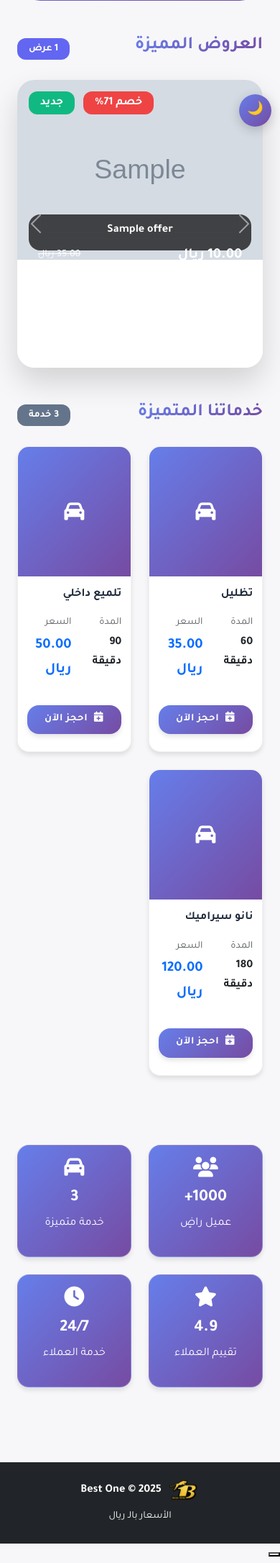
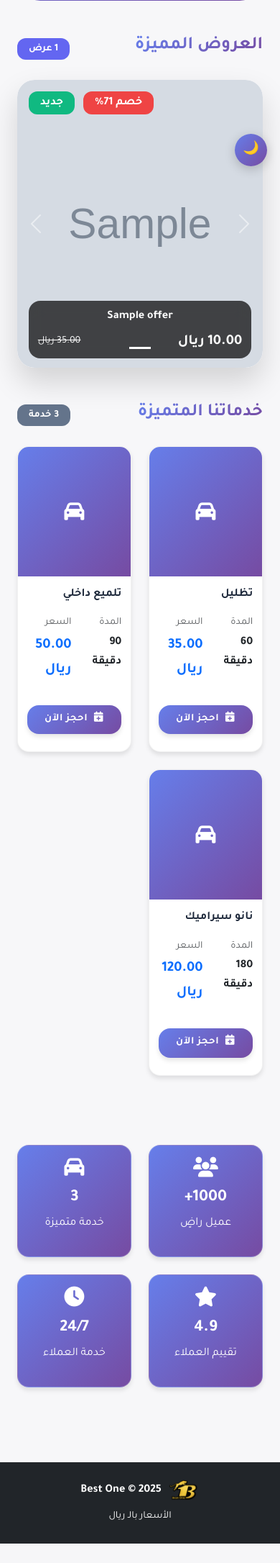
Before and after one commit to king28mohammed20-hash/bestone, a Flask app: page / in a window 390 px wide. Shown: the part 588-2760 px from the top of the page at 72% size. After the commit the page ends 2733 px from the top, so only its background shows below. Run offline with Flask 3, Linux system fonts and the light colour scheme; data comes from the database, SQL or seed files in the repository; tables that the repository leaves empty hold one stand-in row (values such as "Sample post"); grey boxes marked "Sample" are stand-in pictures.

Commit message:
Update unified-theme.css

```diff
--- a/static/css/unified-theme.css
+++ b/static/css/unified-theme.css
@@ -44,6 +44,26 @@
   --transition-slow: all 0.5s ease;
 }
 
+
+/* إخفاء الزر القديم نهائياً */
+.theme-toggle {
+  display: none !important;
+  visibility: hidden !important;
+  opacity: 0 !important;
+  pointer-events: none !important;
+}
+
+/* حذف كل الأجزاء المتعلقة بالزر القديم */
+.theme-toggle::after,
+.theme-toggle::before {
+  display: none !important;
+}
+
+
+
+
+
+
 /* الوضع الليلي */
 [data-theme="dark"] {
   --bg-primary: #0f172a;
@@ -72,7 +92,40 @@
   line-height: 1.7;
   font-weight: 400;
   transition: var(--transition-smooth);
-  padding-top: 80px;
+  padding-top: 80px; /* تعويض النافبار الثابت */
+}
+
+/* ===== زر التبديل للوضع الليلي ===== */
+.theme-toggle {
+  position: fixed;
+  top: 20px;
+  left: 90px;
+  z-index: 1050;
+  width: 50px;
+  height: 25px;
+  background: var(--gradient-luxury);
+  border: none;
+  border-radius: 25px;
+  cursor: pointer;
+  transition: var(--transition-smooth);
+  display: flex;
+  align-items: center;
+  padding: 2px;
+  box-shadow: var(--shadow-md);
+}
+
+.theme-toggle::after {
+  content: '';
+  width: 21px;
+  height: 21px;
+  background: #ffffff;
+  border-radius: 50%;
+  transition: var(--transition-smooth);
+  box-shadow: 0 2px 4px rgba(0,0,0,0.2);
+}
+
+[data-theme="dark"] .theme-toggle::after {
+  transform: translateX(25px);
 }
 
 /* ===== النافبار ===== */
@@ -395,7 +448,7 @@
   transform: scale(1.01);
 }
 
-/* ===== العروض - الحل النهائي ===== */
+/* ===== السلايدر/الكاروسيل ===== */
 .carousel {
   border-radius: var(--radius-xl);
   overflow: hidden;
@@ -403,15 +456,13 @@
 }
 
 .carousel-inner {
-  height: 350px;
-  background: #ffffff;
+  border-radius: var(--radius-xl);
+  height: 400px;
 }
 
 .carousel-item {
-  height: 350px;
-  display: flex;
-  align-items: center;
-  justify-content: center;
+  height: 100%;
+  background: #ffffff;
 }
 
 .carousel-item img {
@@ -420,6 +471,11 @@
   object-fit: contain;
   object-position: center;
   background: #ffffff;
+  transition: var(--transition-slow);
+}
+
+.carousel-item:hover img {
+  transform: scale(1.02);
 }
 
 .carousel-caption {
@@ -660,68 +716,26 @@
   transform: translateY(-2px);
 }
 
-/* ===== زر التبديل للوضع الليلي العائم ===== */
-.theme-toggle-floating {
-  position: fixed;
-  bottom: 20px;
-  right: 90px;
-  width: 55px;
-  height: 55px;
-  background: linear-gradient(135deg, #667eea 0%, #764ba2 100%);
-  border: none;
-  border-radius: 50%;
-  cursor: pointer;
-  box-shadow: 0 4px 15px rgba(0, 0, 0, 0.2);
-  z-index: 1050;
-  display: flex;
-  align-items: center;
-  justify-content: center;
-  transition: all 0.3s ease;
-  color: white;
-  font-size: 22px;
-}
-
-.theme-toggle-floating:hover {
-  transform: translateY(-3px) scale(1.05);
-  box-shadow: 0 8px 25px rgba(0, 0, 0, 0.3);
-  background: linear-gradient(135deg, #5a67d8 0%, #6b46c1 100%);
-}
-
-.theme-toggle-floating:active {
-  transform: translateY(-1px) scale(0.95);
-}
-
-.theme-toggle-floating::after {
-  content: '🌙';
-  font-size: 22px;
-  transition: all 0.3s ease;
-}
-
-[data-theme="dark"] .theme-toggle-floating::after {
-  content: '☀️';
-}
-
-[data-theme="dark"] .theme-toggle-floating {
-  background: linear-gradient(135deg, #f59e0b 0%, #d97706 100%);
-}
-
-[data-theme="dark"] .theme-toggle-floating:hover {
-  background: linear-gradient(135deg, #fbbf24 0%, #f59e0b 100%);
-}
-
-.theme-toggle-floating:focus {
-  outline: 3px solid rgba(255, 255, 255, 0.6);
-  outline-offset: 2px;
-}
-
-[data-theme="dark"] .theme-toggle-floating:focus {
-  outline-color: rgba(0, 0, 0, 0.4);
-}
-
 /* ===== تجاوب الموبايل ===== */
 @media (max-width: 768px) {
   body {
     padding-top: 70px;
+  }
+
+  .theme-toggle {
+    top: 15px;
+    left: 70px;
+    width: 45px;
+    height: 22px;
+  }
+
+  .theme-toggle::after {
+    width: 18px;
+    height: 18px;
+  }
+
+  [data-theme="dark"] .theme-toggle::after {
+    transform: translateX(23px);
   }
 
   .social-float-container {
@@ -741,10 +755,6 @@
   }
 
   .carousel-inner {
-    height: 250px;
-  }
-
-  .carousel-item {
     height: 250px;
   }
 
@@ -770,31 +780,6 @@
   .navbar-brand {
     font-size: 1.25rem;
   }
-
-  .theme-toggle-floating {
-    bottom: 90px;
-    right: 75px;
-    width: 50px;
-    height: 50px;
-    font-size: 20px;
-  }
-
-  .theme-toggle-floating::after {
-    font-size: 20px;
-  }
-}
-
-@media (max-width: 480px) {
-  .theme-toggle-floating {
-    bottom: 80px;
-    right: 12px;
-    width: 45px;
-    height: 45px;
-  }
-
-  .theme-toggle-floating::after {
-    font-size: 18px;
-  }
 }
 
 /* ===== تحسينات الأداء ===== */
@@ -809,6 +794,7 @@
   }
 }
 
+/* تحسين الأداء على الأجهزة الضعيفة */
 @media (max-width: 768px) {
   .card:hover {
     transform: none;
@@ -823,64 +809,207 @@
   }
 }
 
-/* ===== إصلاح عرض الجداول على الموبايل ===== */
+
+
+/* إصلاح عرض الجداول على الموبايل */
 @media (max-width: 768px) {
   .table-responsive {
     overflow-x: auto;
   }
 
   .table {
-    min-width: 600px;
+    min-width: 600px; /* عرض أدنى للجدول */
     font-size: 0.85rem;
   }
 
   .table td,
   .table th {
     padding: 0.6rem 0.4rem;
-    white-space: nowrap;
+    white-space: nowrap; /* منع كسر النص */
   }
 
-  .table th:nth-child(2),
+  /* توزيع عرض الأعمدة */
+  .table th:nth-child(2), /* عمود الخدمة */
   .table td:nth-child(2) {
     min-width: 150px;
   }
 
-  .table th:nth-child(3),
+  .table th:nth-child(3), /* عمود السيارة */
   .table td:nth-child(3) {
     min-width: 130px;
   }
+}
 
-  .table .btn {
-    width: auto !important;
-    display: inline-flex;
-    align-items: center;
+
+
+
+
+<style>
+/* إخفاء الزر القديم نهائياً */
+.theme-toggle {
+  display: none !important;
+}
+
+/* الزر العائم الجديد */
+.theme-toggle-floating {
+  position: fixed;
+  bottom: 20px;
+  right: 90px;
+  width: 55px;
+  height: 55px;
+  background: linear-gradient(135deg, #667eea 0%, #764ba2 100%);
+  border: none;
+  border-radius: 50%;
+  cursor: pointer;
+  box-shadow: 0 4px 15px rgba(0, 0, 0, 0.2);
+  z-index: 1050;
+  display: flex;
+  align-items: center;
+  justify-content: center;
+  transition: all 0.3s ease;
+  color: white;
+  font-size: 22px;
+}
+
+/* تأثيرات الهوفر */
+.theme-toggle-floating:hover {
+  transform: translateY(-3px) scale(1.05);
+  box-shadow: 0 8px 25px rgba(0, 0, 0, 0.3);
+  background: linear-gradient(135deg, #5a67d8 0%, #6b46c1 100%);
+}
+
+/* تأثير الضغط */
+.theme-toggle-floating:active {
+  transform: translateY(-1px) scale(0.95);
+}
+
+/* الأيقونة */
+.theme-toggle-floating::after {
+  content: '🌙';
+  font-size: 22px;
+  transition: all 0.3s ease;
+}
+
+/* تغيير الأيقونة في الوضع الليلي */
+[data-theme="dark"] .theme-toggle-floating::after {
+  content: '☀️';
+}
+
+/* خلفية مختلفة في الوضع الليلي */
+[data-theme="dark"] .theme-toggle-floating {
+  background: linear-gradient(135deg, #f59e0b 0%, #d97706 100%);
+}
+
+[data-theme="dark"] .theme-toggle-floating:hover {
+  background: linear-gradient(135deg, #fbbf24 0%, #f59e0b 100%);
+}
+
+/* ===== تحسينات للموبايل ===== */
+@media (max-width: 768px) {
+  .theme-toggle-floating {
+    bottom: 90px; /* فوق أزرار التنقل في الموبايل */
+    right: 75px;
+    width: 50px;
+    height: 50px;
+    font-size: 20px;
   }
 
-  .table td.actions,
-  .table td.text-nowrap {
-    white-space: nowrap;
+  .theme-toggle-floating::after {
+    font-size: 20px;
   }
 }
 
-/* ===== تحريك أزرار العودة للأعلى ===== */
+/* للشاشات الصغيرة جداً */
+@media (max-width: 480px) {
+  .theme-toggle-floating {
+    bottom: 80px;
+    right: 12px;
+    width: 45px;
+    height: 45px;
+  }
+
+  .theme-toggle-floating::after {
+    font-size: 18px;
+  }
+}
+
+/* تحسين الوصولية */
+.theme-toggle-floating:focus {
+  outline: 3px solid rgba(255, 255, 255, 0.6);
+  outline-offset: 2px;
+}
+
+[data-theme="dark"] .theme-toggle-floating:focus {
+  outline-color: rgba(0, 0, 0, 0.4);
+}
+
+/* تأثير النبضة للفت الانتباه (اختياري) */
+@keyframes pulse {
+  0% { transform: scale(1); }
+  50% { transform: scale(1.05); }
+  100% { transform: scale(1); }
+}
+
+/* يمكن تفعيل هذا لجعل الزر ينبض في البداية */
+/*
+.theme-toggle-floating.first-visit {
+  animation: pulse 2s ease-in-out 3;
+}
+*/
+
+/* تحسين للوضع العمودي على التابلت */
+@media (max-width: 1024px) and (orientation: portrait) {
+  .theme-toggle-floating {
+    bottom: 25px;
+    right: 18px;
+  }
+}
+
+/* إخفاء مؤقت عند التمرير (تأثير اختياري) */
+/*
+body.scrolling .theme-toggle-floating {
+  opacity: 0.7;
+  transform: scale(0.9);
+}
+*/
+</style>
+
+/* في نهاية الملف قبل آخر } */
+
+/* تحريك زر العودة للأعلى لفوق شوي */
 .scroll-to-top,
 .back-to-top,
 .scroll-top-btn,
 [class*="scroll"][class*="top"],
 button[onclick*="scrollTo"] {
-  bottom: 90px !important;
+  bottom: 90px !important; /* بدلاً من 20px أو 30px */
 }
 
+/* للموبايل */
 @media (max-width: 768px) {
   .scroll-to-top,
   .back-to-top,
   .scroll-top-btn,
   [class*="scroll"][class*="top"],
   button[onclick*="scrollTo"] {
-    bottom: 80px !important;
+    bottom: 80px !important; /* أعلى أكثر للموبايل */
   }
 }
 
 
-/* حل بسيط لمشكلة الصور */
-.carousel-item img { object-fit: cover !important; }
+
+
+
+/* إصلاح تمدّد الأزرار داخل الجداول على الشاشات الصغيرة فقط */
+@media (max-width: 768px) {
+  .table .btn {
+    width: auto !important;     /* يلغي أي width:100% موروثة */
+    display: inline-flex;
+    align-items: center;
+  }
+  /* لتفادي نزول النص لسطر جديد في خلية الإجراءات */
+  .table td.actions,
+  .table td.text-nowrap {
+    white-space: nowrap;        /* يخلي "تعديل" و"حذف" جنب بعض */
+  }
+}
```
